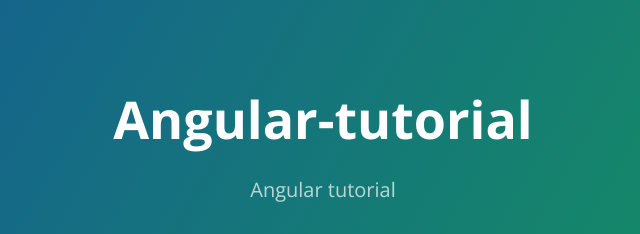
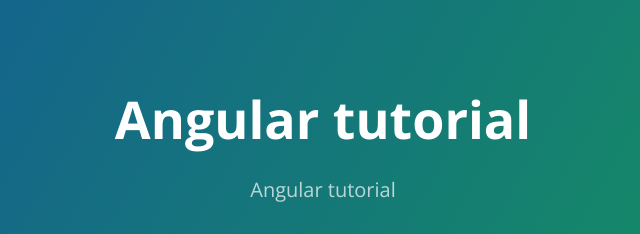
Before and after one commit to huunhancit/angular-tutorial, a plain HTML site: page index.html in a window 1280 px wide. Shown: the top 234 px of the page, 317-957 px from the left. Drawn offline with nearby package versions, Linux system fonts and the light colour scheme.

Commit message:
Update index.html

```diff
--- a/index.html
+++ b/index.html
@@ -11,7 +11,7 @@
   </head>
   <body>
     <section class="page-header">
-      <h1 class="project-name">Angular-tutorial</h1>
+      <h1 class="project-name">Angular tutorial</h1>
       <h2 class="project-tagline">Angular tutorial </h2>
       <a href="https://github.com/huunhancit/angular-tutorial" class="btn">View on GitHub</a>
       <a href="https://github.com/huunhancit/angular-tutorial/zipball/master" class="btn">Download .zip</a>
```
